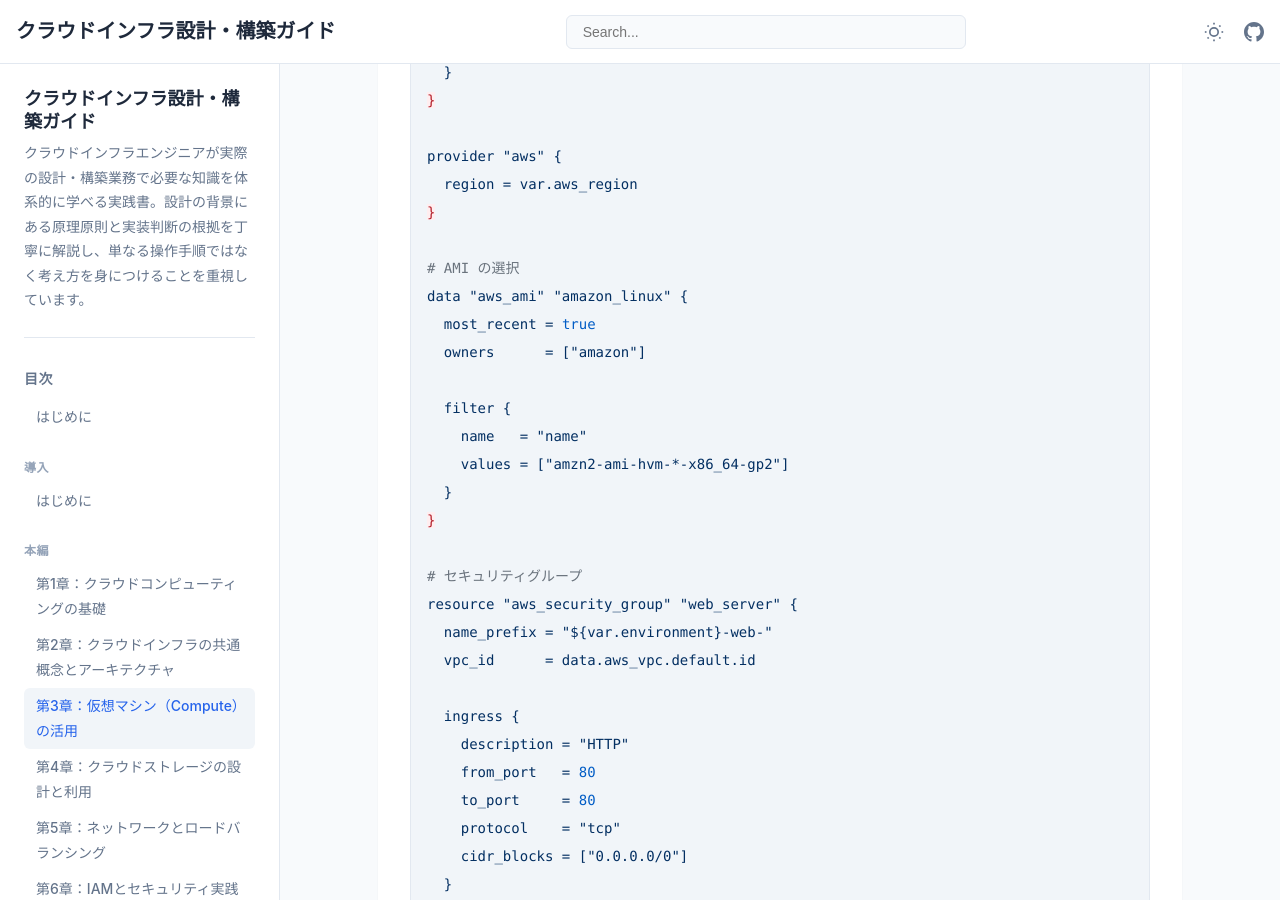
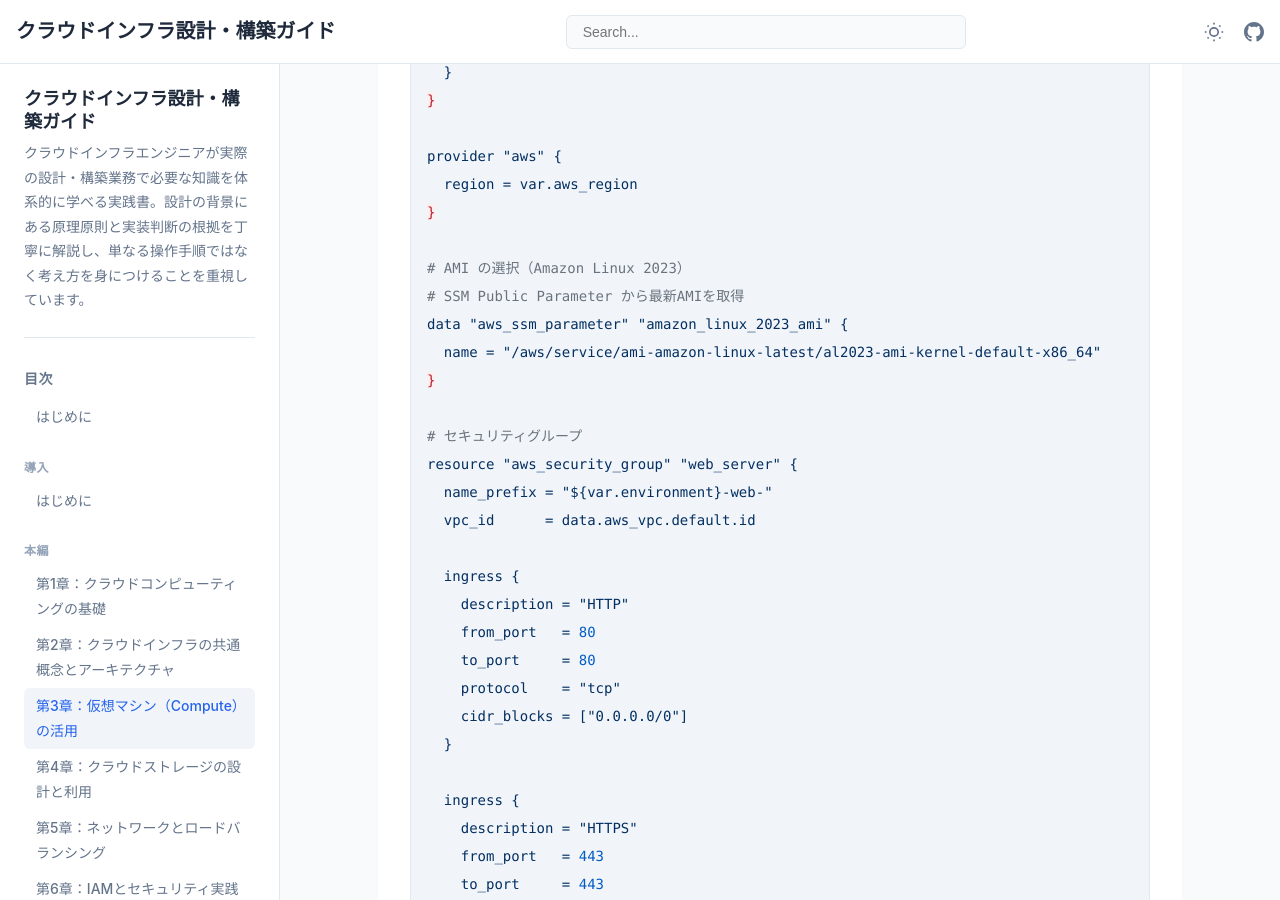
Before and after one commit to itdojp/cloud-infra-book, a Jekyll site: the page built from docs/chapter-chapter03/index.md, in a window 1280 px wide and 900 px high, scrolled down 21203 px. Built offline with Jekyll 4.4.1, drawn with Linux system fonts in a browser that asks for light colours; some of the changed text lies outside the part shown.

Commit message:
docs: migrate Amazon Linux 2023

````diff
--- a/docs/chapter-chapter03/index.md
+++ b/docs/chapter-chapter03/index.md
@@ -490,12 +490,12 @@ iperf3 -c target-server -t 60 -P 4
 
 #### 1. Linux ディストリビューション
 
-**Amazon Linux 2**
+**Amazon Linux 2023**
 ```
 特徴：
 - AWS 最適化
-- 長期サポート（5年）
-- Amazon Linux Extras
+- 長期サポート（最大5年）
+- dnf（RPM）によるパッケージ管理
 - セキュリティ更新の迅速な提供
 
 適用シナリオ：
@@ -597,7 +597,7 @@ License Included：
 ```
 推奨構成：
 - インスタンスタイプ: r6i.xlarge
-- OS: Amazon Linux 2
+- OS: Amazon Linux 2023
 - ストレージ: gp3 (プロビジョンド IOPS)
 - 配置: Multi-AZ 配置
 
@@ -767,15 +767,10 @@ provider "aws" {
   region = var.aws_region
 }
 
-# AMI の選択
-data "aws_ami" "amazon_linux" {
-  most_recent = true
-  owners      = ["amazon"]
-
-  filter {
-    name   = "name"
-    values = ["amzn2-ami-hvm-*-x86_64-gp2"]
-  }
+# AMI の選択（Amazon Linux 2023）
+# SSM Public Parameter から最新AMIを取得
+data "aws_ssm_parameter" "amazon_linux_2023_ami" {
+  name = "/aws/service/ami-amazon-linux-latest/al2023-ami-kernel-default-x86_64"
 }
 
 # セキュリティグループ
@@ -822,7 +817,7 @@ resource "aws_security_group" "web_server" {
 # Launch Template
 resource "aws_launch_template" "web_server" {
   name_prefix   = "${var.environment}-web-"
-  image_id      = data.aws_ami.amazon_linux.id
+  image_id      = data.aws_ssm_parameter.amazon_linux_2023_ami.value
   instance_type = var.instance_type
   key_name      = var.key_pair_name
 
````
Also changed, not shown: src/chapter-chapter03/index.md (+9 -14 lines).
